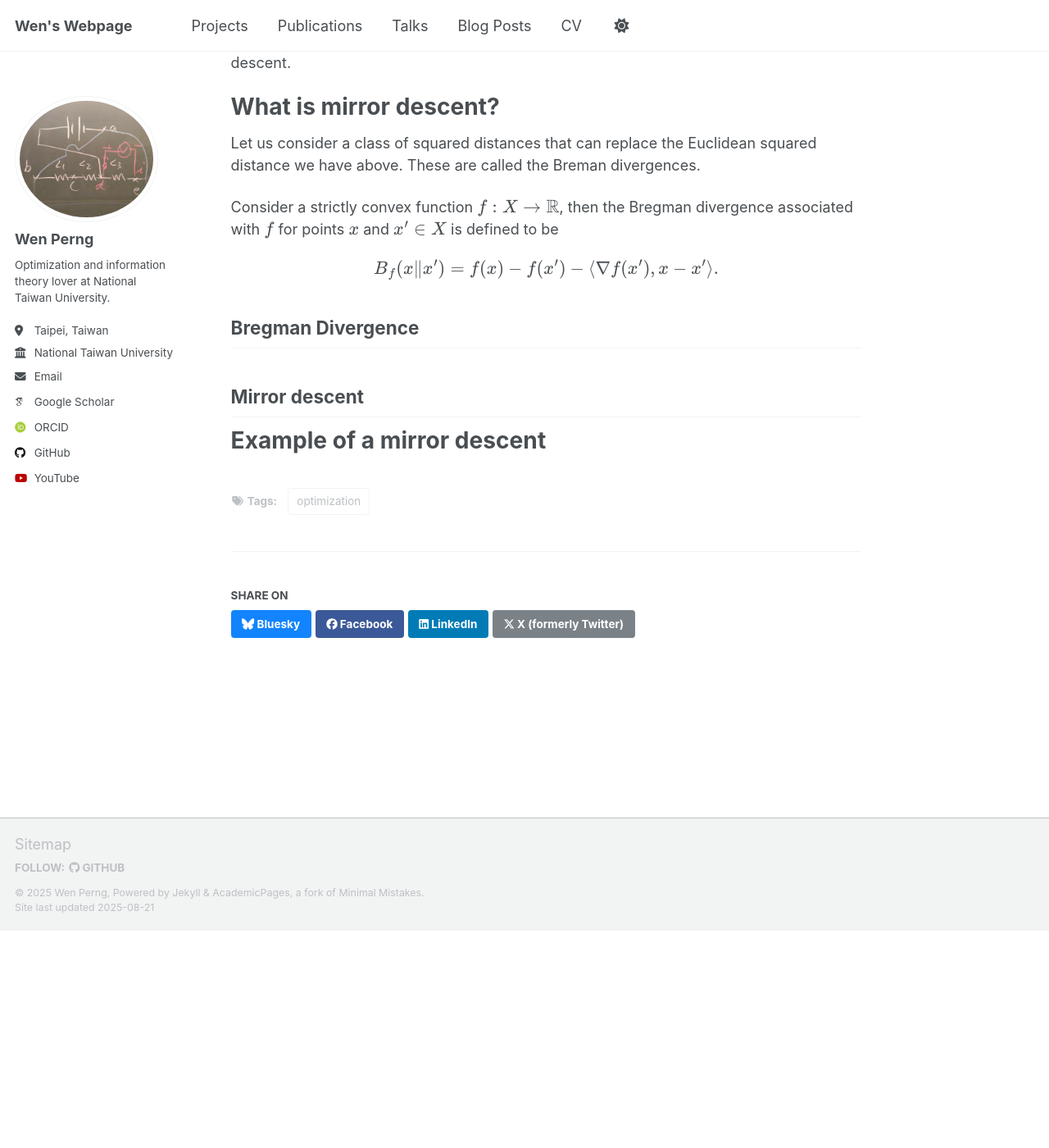
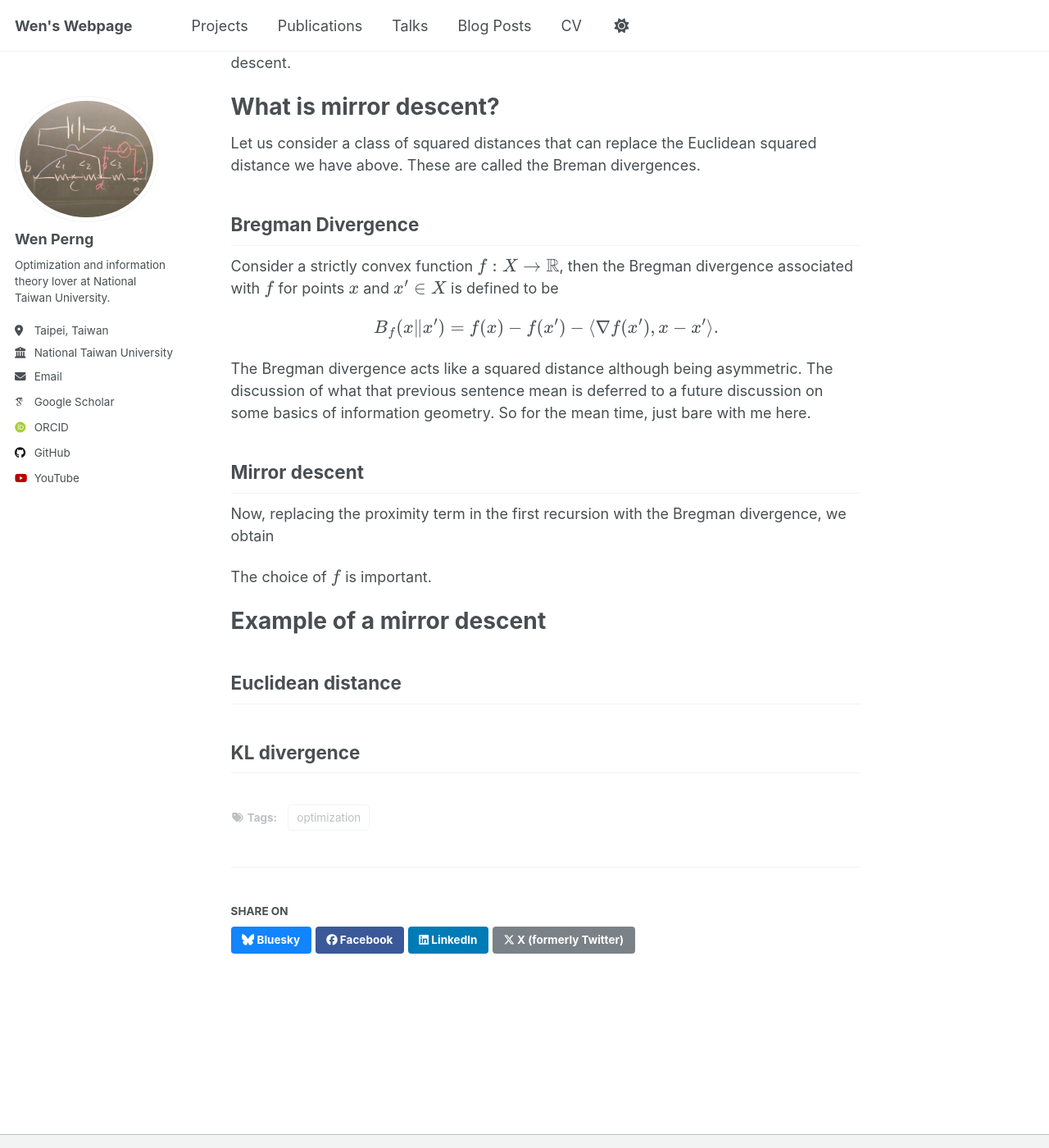
Before and after one commit to WenPerng/WenPerng.github.io, a Jekyll site: the page built from _posts/2025-08-21-blog-post.md, in a window 1280 px wide and 1400 px high, scrolled down 786 px. Shown: the whole window at 82% size. Built offline with Jekyll 4.4.1, drawn with Linux system fonts in a browser that asks for light colours; some web fonts are replaced; a script that is not in the unit is left out; before the commit the page ends 1921 px from its top, so only the background shows below that.

Commit message:
Update 2025-08-21-blog-post.md

```diff
--- a/_posts/2025-08-21-blog-post.md
+++ b/_posts/2025-08-21-blog-post.md
@@ -28,16 +28,21 @@ What happens if we change the quadratic norm term at the back, also known as the
 # What is mirror descent?
 Let us consider a class of squared distances that can replace the  Euclidean squared distance we have above. These are called the Breman divergences.
 
+## Bregman Divergence
 Consider a strictly convex function \\(f:X\rightarrow\mathbb{R}\\), then the Bregman divergence associated with \\(f\\) for points \\(x\\) and \\(x' \in X\\) is defined to be
 <p>
 $$ B_f(x \| x') = f(x) - f(x') - \langle \nabla f(x') , x-x'\rangle.$$
 </p>
 
-## Bregman Divergence
+The Bregman divergence acts like a squared distance although being asymmetric. The discussion of what that previous sentence mean is deferred to a future discussion on some basics of information geometry. So for the mean time, just bare with me here.
+
+## Mirror descent
+Now, replacing the proximity term in the first recursion with the Bregman divergence, we obtain
 
 
-## Mirror descent
-
-
+The choice of \\(f\\) is important.
 
 # Example of a mirror descent
+## Euclidean distance
+
+## KL divergence
```
